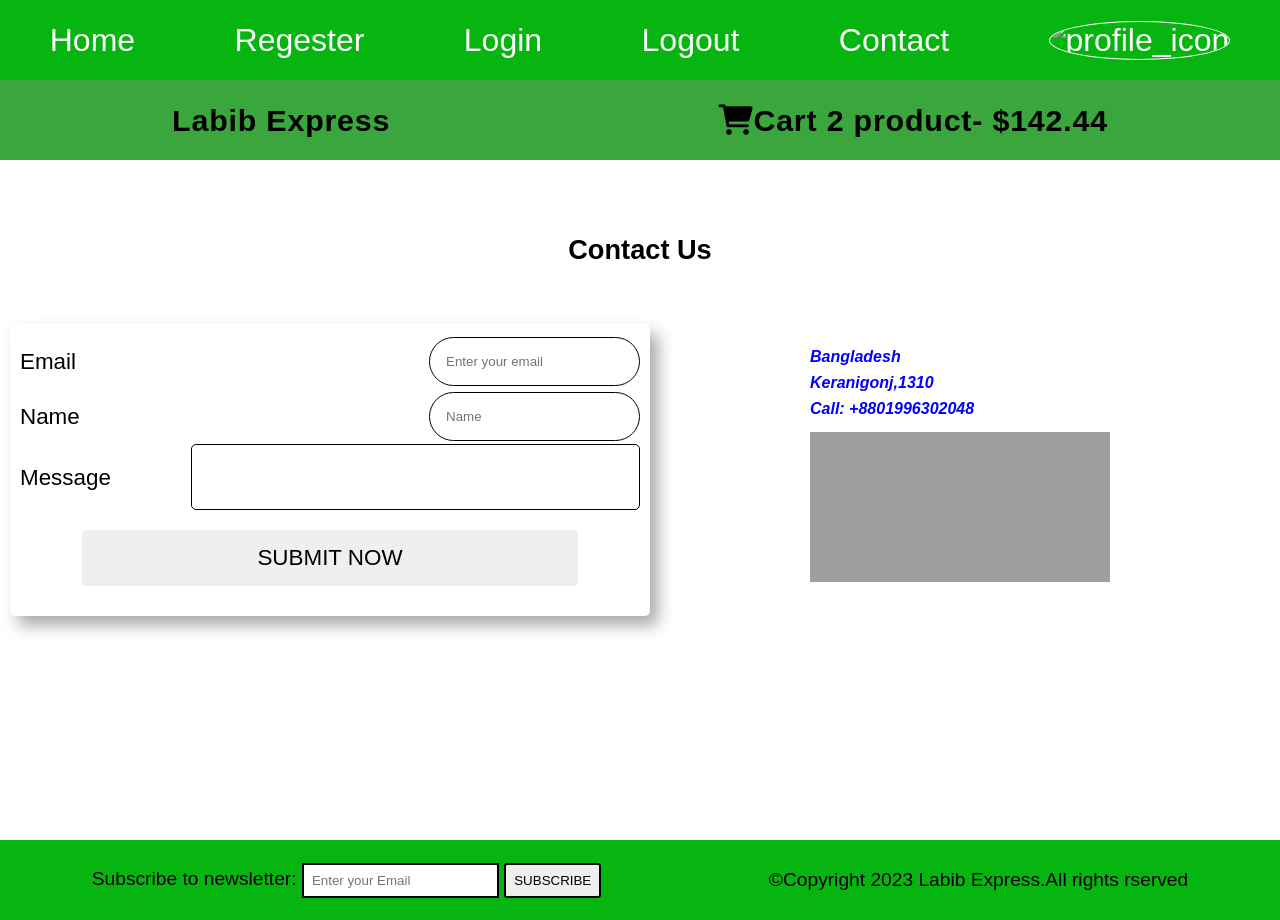
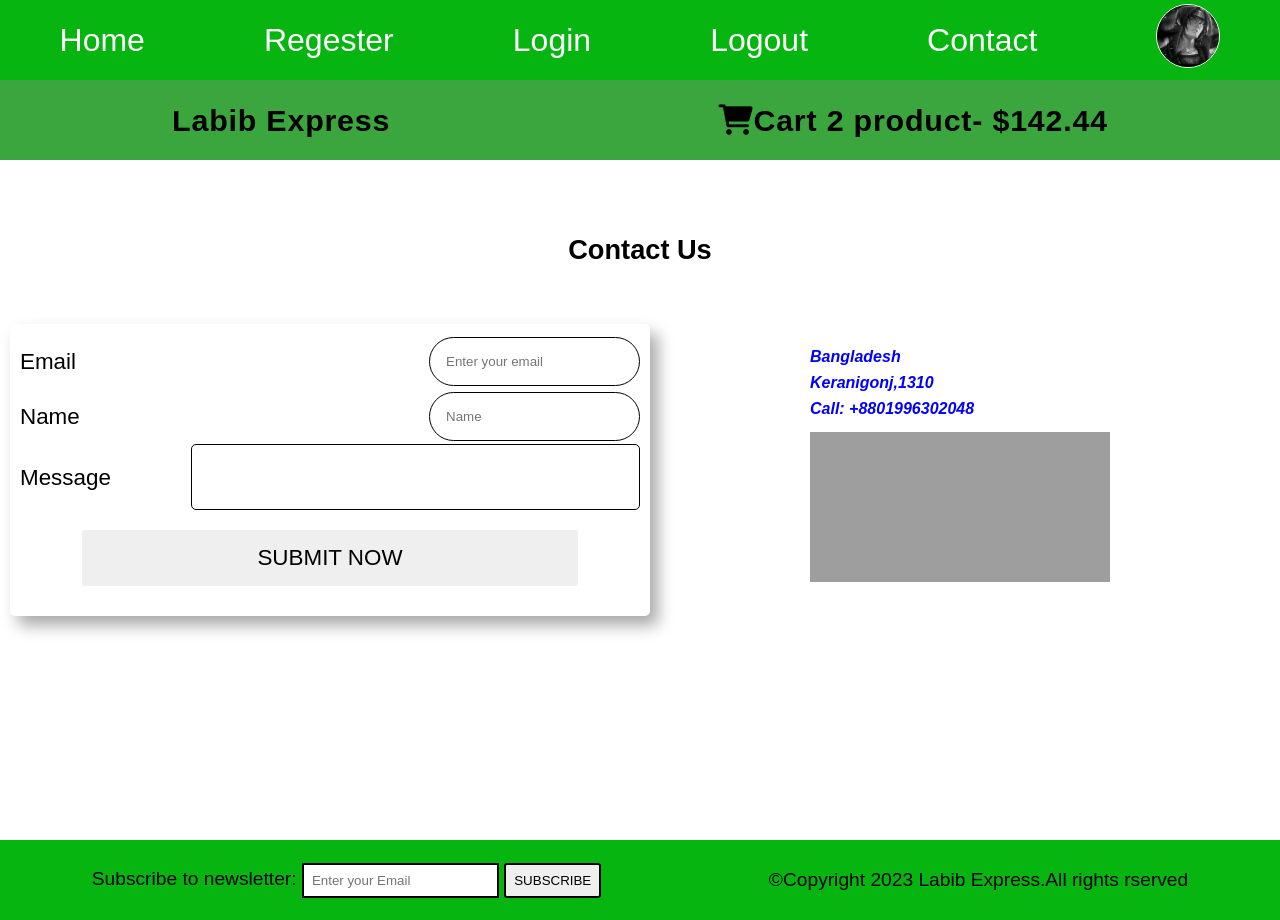
Before and after one commit to LABIB087/Labib_Express, a plain HTML site: page contact.html in a window 1280 px wide. Drawn offline with Linux system fonts and the light colour scheme; grey boxes are pictures that could not be loaded.

Commit message:
Update contact.html

```diff
--- a/contact.html
+++ b/contact.html
@@ -32,7 +32,7 @@
             <li><a href="login.html">Login</a></li>
             <li><a href="index.html">Logout</a></li>
             <li><a href="contact.html">Contact</a></li>
-            <li><a href="profile.html"><img src="img/profile.jpg" alt="profile_icon" class="profile_icon"></a></li>
+            <li><a href="profile.html"><img src="profile.jpg" alt="profile_icon" class="profile_icon"></a></li>
         </ul>
 
         <ul class="lowernavbar flex-spece-around">
```
